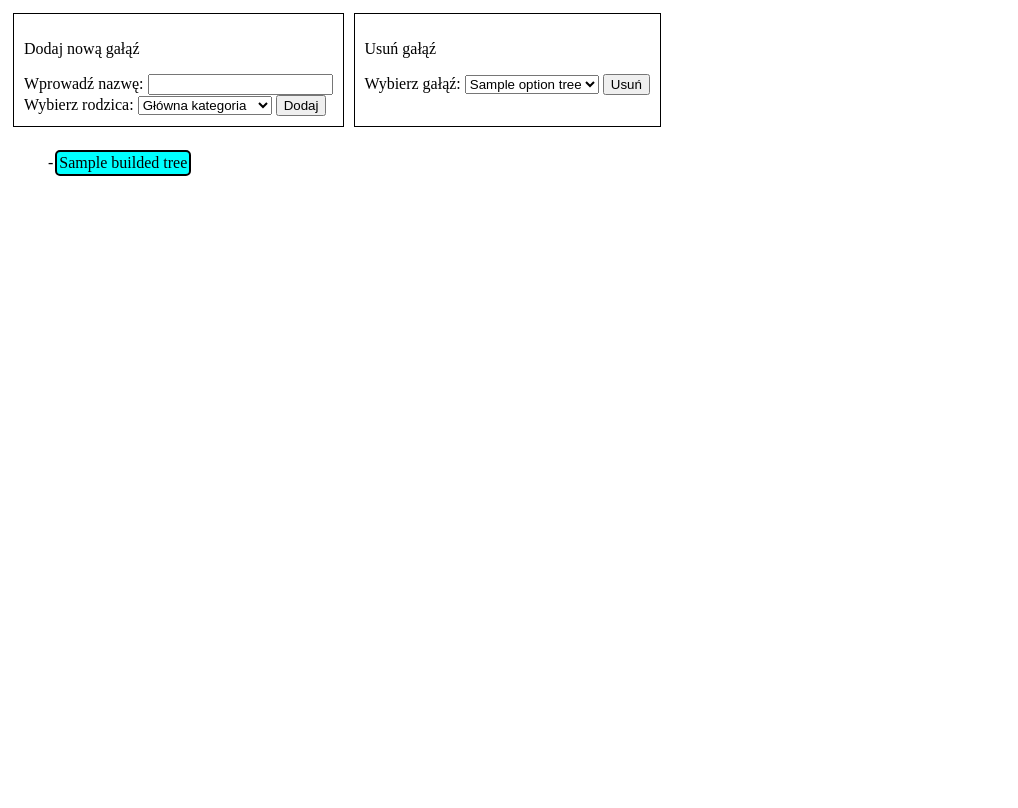
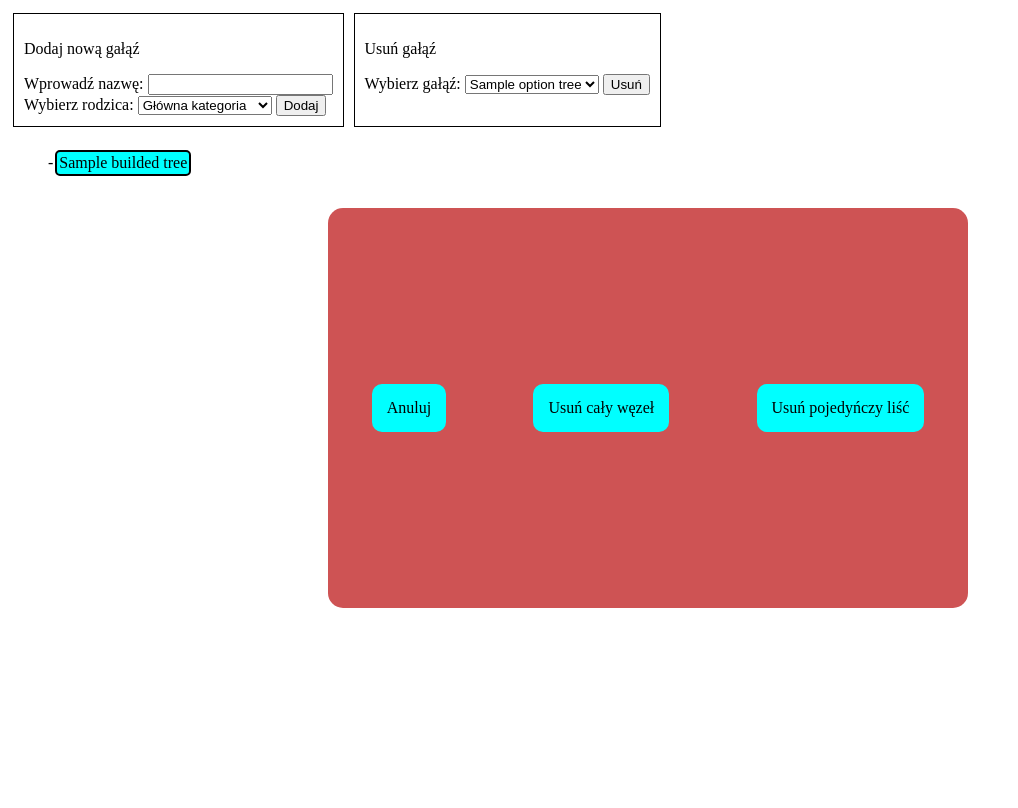
Before and after one commit to CaidoPL/Zarzadzanie-struktura-drzewiasta, a PHP site: template templates/mainView.php in a window 1280 px wide. Shown: the whole page, without its empty margins (0-1018 px from the left). Before the commit the page ends 176 px from the top, so only its background shows below. Run offline with PHP 8.4, Linux system fonts and the light colour scheme; the template is opened without the code that fills it: most values are stand-ins (such as "Sample title", 1, 10 or a date in 2020); data that the repository does not hold is empty.

Commit message:
Option to delete single objcet

```diff
--- a/Style/style.css
+++ b/Style/style.css
@@ -43,4 +43,20 @@ form {
     width: 50%;
     height: 50%;
     border-radius: 15px;
+    display: flex;
+    justify-content: space-around;
+    align-items: center;
 }
+
+a{
+    color: black;
+    text-decoration: none;
+    background-color: cyan;
+    padding: 15px;
+    border-radius: 10px;
+}
+
+a:visited{
+    color: black;
+    text-decoration: none;
+}
--- a/src/view.php
+++ b/src/view.php
@@ -8,7 +8,7 @@ use App\Request;
 
 class View
 {
-    public function render(array $buildedTree, array $optionTree, ?string $param): void
+    public function render(array $buildedTree, array $optionTree, ?array $params): void
     {
         require_once("templates/mainView.php");
     }
--- a/templates/mainView.php
+++ b/templates/mainView.php
@@ -12,19 +12,32 @@
 <body>
 
     <?php
-    if ($param) {
+    if ($params['alert']) {
         echo "<div class='alert'>";
-        switch ($param) {
+        switch ($params['alert']) {
             case 'created':
                 echo "<h3 style='color: red;'>Dodano nową gałąź</h3>";
                 break;
-            case 'delete':
+            case 'deletedNode':
                 echo "<h3 style='color: red;'>Usunięto gałąź</h3>";
+                break;
+            case 'deletedLeaf':
+                echo "<h3 style='color: red;'>Usunięto liść</h3>";
                 break;
                 echo "</div>";
         }
     }
     ?>
+    <?php if (!is_null($params['toDelete'])) {
+        echo "<div class='hiddenCon'> <div class='hidden'>";
+        echo "<a href='/Zadanie%20rekru/?action=list'>Anuluj</a>";
+        echo "<a href='/Zadanie%20rekru/?action=deleteNode&id=" . $params['toDelete'] . "'>Usuń cały węzeł</a>";
+        echo "<a href='/Zadanie%20rekru/?action=deleteLeaf&id=" . $params['toDelete'] . "'>Usuń pojedyńczy liść</a>";
+
+        echo "</div></div>";
+    }
+    ?>
+
     <div class="formsContainer">
         <form action="/Zadanie%20rekru/?action=create" method="post">
             <p>Dodaj nową gałąź</p>
@@ -39,7 +52,7 @@
                 </select></label>
             <input type="submit" value="Dodaj">
         </form>
-        <form action="/Zadanie%20rekru/?action=delete" method="post">
+        <form action="/Zadanie%20rekru/" method="get">
             <p>Usuń gałąź</p>
             <label>Wybierz gałąź: <select name="toDelete" id="">
                     <?php
@@ -49,16 +62,16 @@
                     ?>
                 </select></label>
             <input type="submit" value="Usuń">
+
         </form>
-        <?php if ($param == 'deleteBar') : ?>
-            <div class="hiddenCon">
-                <div class="hidden"></div>
+
     </div>
-        <?php endif ?>
-    </div>
+
+
+    <div class="listCon">
         <ul>
             <?php
-        dump($buildedTree);
+            // dump($params);
             function loop($tree)
             {
                 if (array_key_exists('children', $tree)) {
@@ -77,6 +90,7 @@
 
             ?>
         </ul>
+    </div>
 </body>
 
 </html>
```
Also changed, not shown: src/Controllers/Controller.php (+21 -10 lines), src/Model/Model.php (+15 -0 lines). Lines whose indentation alone changed are shown as unchanged.
